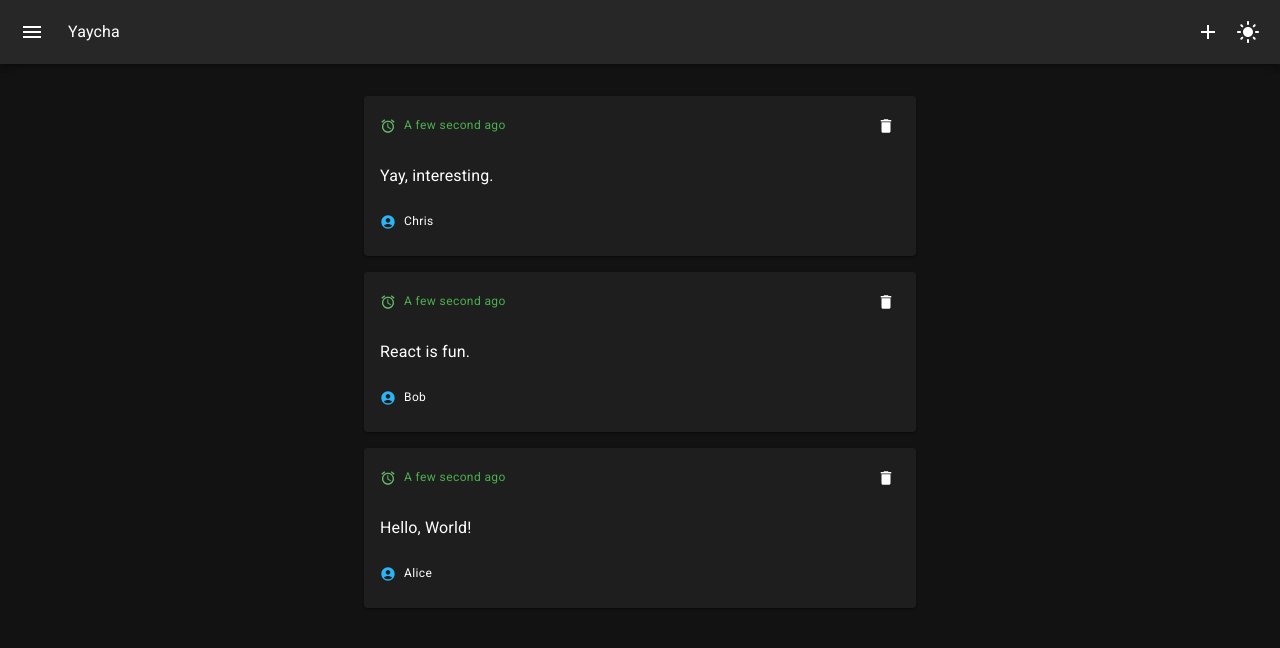
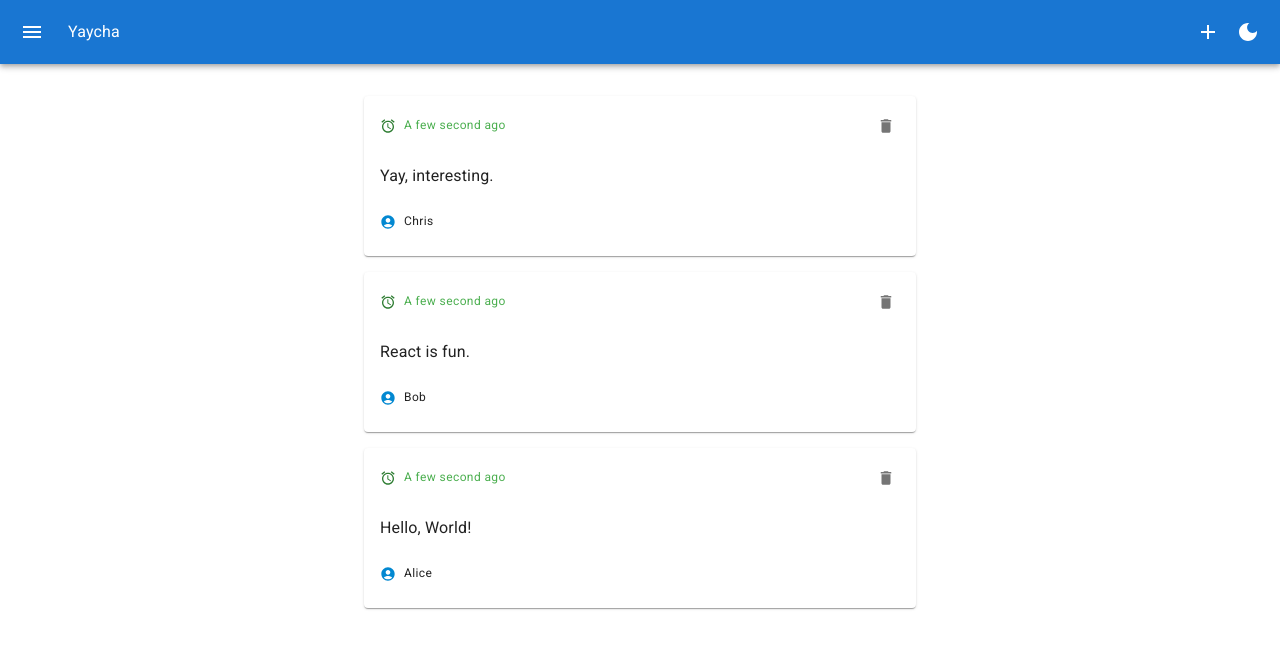
Before and after one commit to khaingthinzarthwe/yaycha, a React (Vite) app: page / in a window 1280 px wide. Both pictures are taken after a click on the button 1248 px from the left and 32 px from the top of the page. Shown: the top 648 px of the page. Built offline with nearby package versions, Linux system fonts and the light colour scheme.

Commit message:
Mode Switcher using useMemo Hook

```diff
--- a/src/ThemedApp.jsx
+++ b/src/ThemedApp.jsx
@@ -1,12 +1,6 @@
-import { createContext, useState, useContext } from "react";
+import { createContext, useState, useContext, useMemo } from "react";
 import App from "./App";
 import { CssBaseline, ThemeProvider, createTheme } from "@mui/material";
-
-const theme = createTheme({
-  palette: {
-    mode: "dark",
-  },
-});
 
 const AppContext = createContext();
 export function useApp() {
@@ -15,10 +9,17 @@ export function useApp() {
 
 export default function ThemedApp() {
   const [showForm, setShowForm] = useState(false);
+  const [mode, setMode] = useState("dark");
+
+  const theme = useMemo(() => {
+    return createTheme({
+      palette: { mode },
+    });
+  }, [mode]);
 
   return (
     <ThemeProvider theme={theme}>
-      <AppContext.Provider value={{ showForm, setShowForm }}>
+      <AppContext.Provider value={{ showForm, setShowForm, mode, setMode }}>
         <App />
         <CssBaseline />
       </AppContext.Provider>
--- a/src/components/Header.jsx
+++ b/src/components/Header.jsx
@@ -4,10 +4,11 @@ import {
   Menu as MenuIcon,
   Add as AddIcon,
   LightMode as LightModeIcon,
+  DarkMode as DarkModeIcon,
 } from "@mui/icons-material";
 
 export default function Header() {
-  const { showForm, setShowForm } = useApp();
+  const { showForm, setShowForm, mode, setMode } = useApp();
 
   return (
     <AppBar position="static">
@@ -20,9 +21,23 @@ export default function Header() {
           <IconButton color="inherit" onClick={() => setShowForm(!showForm)}>
             <AddIcon />
           </IconButton>
-          <IconButton color="inherit" edge="end">
-            <LightModeIcon />
-          </IconButton>
+          {mode === "dark" ? (
+            <IconButton
+              color="inherit"
+              edge="end"
+              onClick={() => setMode("light")}
+            >
+              <LightModeIcon />
+            </IconButton>
+          ) : (
+            <IconButton
+              color="inherit"
+              edge="end"
+              onClick={() => setMode("dark")}
+            >
+              <DarkModeIcon />
+            </IconButton>
+          )}
         </Box>
       </Toolbar>
     </AppBar>
```
